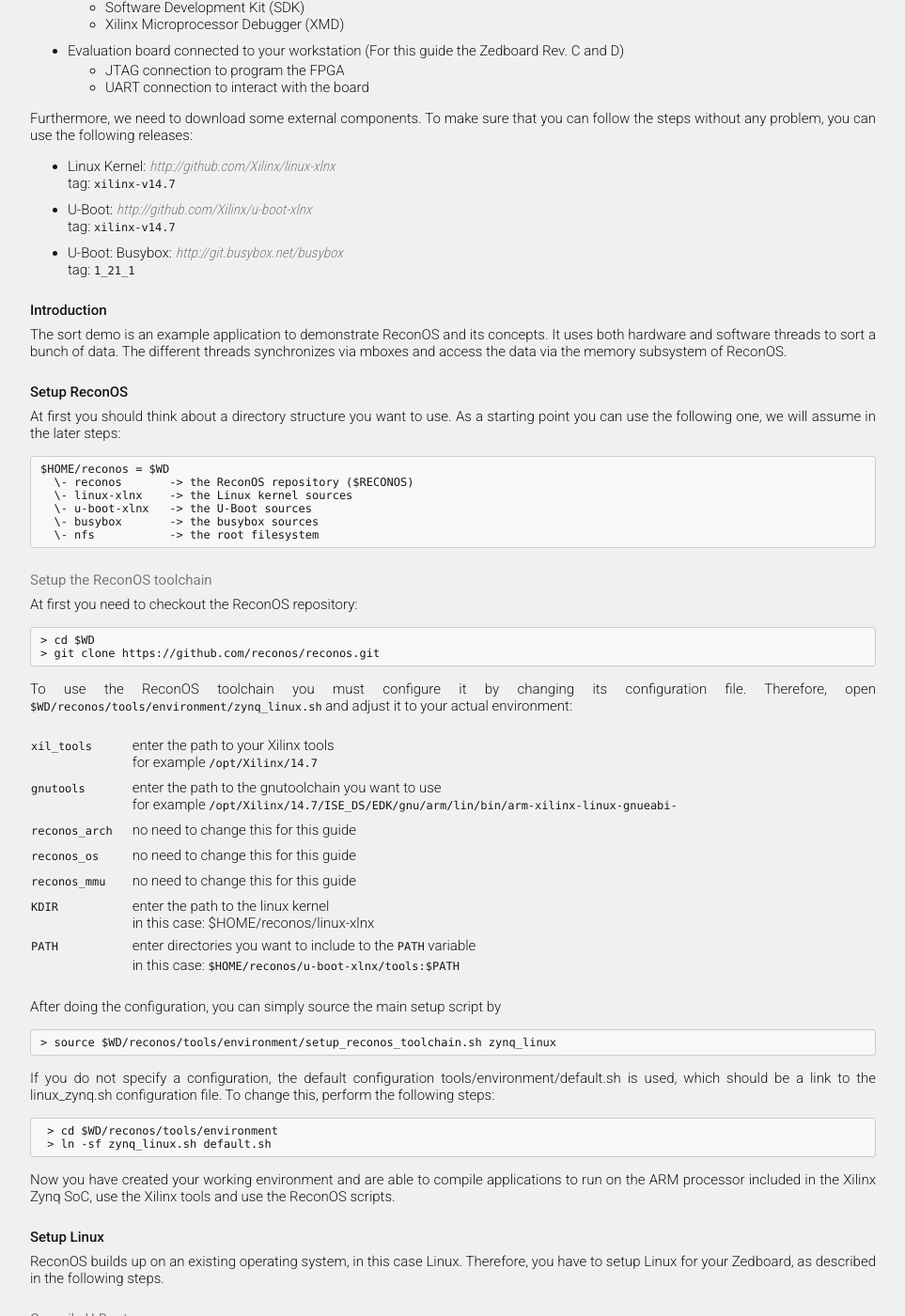
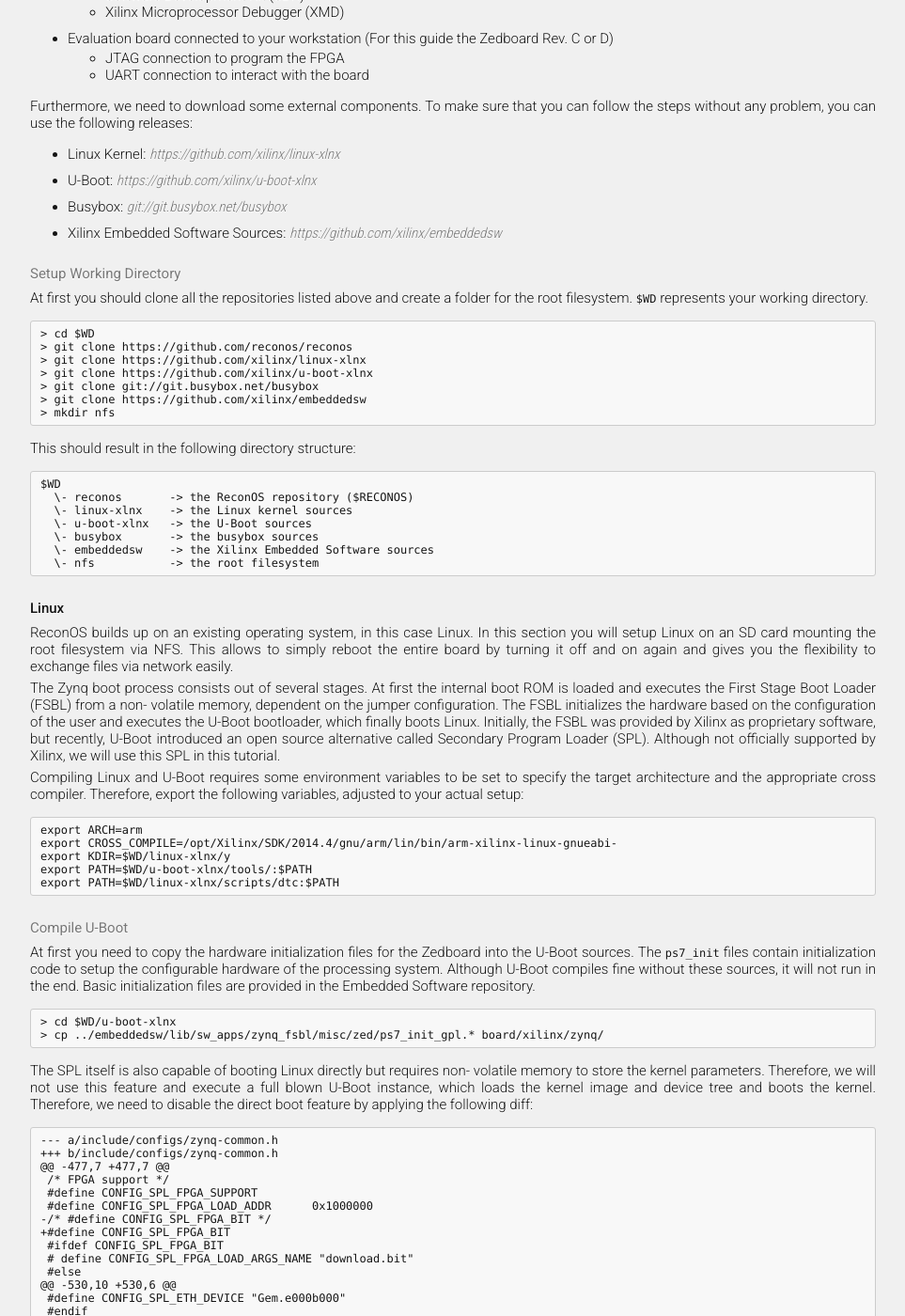
Before and after one commit to ReconOS/reconos.github.io, a Jekyll site: the page built from gettingstarted/tutorial/index.md, in a window 1280 px wide and 1400 px high, scrolled down 681 px. Shown: the whole window at 94% size, without its empty margins (158-1121 px from the left). Built offline with Jekyll 4.4.1, drawn with Linux system fonts in a browser that asks for light colours; Markdown is read by kramdown in place of the engine named in the settings; some of the changed text lies outside the part shown.

Commit message:
Adjusted tutorial for new U-Boot

````diff
--- a/gettingstarted/tutorial/index.md
+++ b/gettingstarted/tutorial/index.md
@@ -3,47 +3,47 @@ title: Step By Step Guide for the Zynq
 layout: page
 ---
 # Step By Step Guide for the Zynq
-To get started using ReconOS, this guide leads you through the
-first steps to setup your development environment. You will build
-the sort demo and execute it on your board by following the
-step by step instructions given. This guide includes the following
-steps:
+To get started using ReconOS, this guide leads you through the first steps to
+setup your development environment. You will build the sort demo and execute
+it on your board by following the step by step instructions given. The sort
+demo is an example application to demonstrate ReconOS and its concepts. It
+uses both hardware and software threads to sort a bunch of data. The different
+threads synchronizes via mboxes and access the data via the memory subsystem
+of ReconOS. This guide includes the following steps:
 
-* Setup of the ReconOS Toolchain
+* Prerequisites
 
-* Setup of Linux
+* Linux
   * U-Boot
   * Linux Kernel
   * Root Filesystem
 
-* Setup of ReconOS
-  * Linux Module
-  * C Library
-
-* Build of the Demo
+* SortDemo
   * Hardware Project
   * Software Project
   * Running the Demo
+
 
 ## Prerequisites
 
 We assume that you have basic knowledge of the development for
 an FPGA, especially for Systems on Chip, and that you have a working
-installation of the appropriate tools and your development board.
+installation of the appropriate tools and your development board:
 
 * Linux workstation with a distribution of your choice, including
   * picocom
   * NFS server
+  * Python 3.4 or greater
 
-* Xilinx ISE Design Tools (Version 14.6 or 14.7 for this guide)
-  including the following components
+* Xilinx ISE Design Tools (Version 14.7 for this guide)
+  including the following components and licenses
   * Xilinx Platform Studio (XPS)
   * ARM compiler collection
   * Software Development Kit (SDK)
   * Xilinx Microprocessor Debugger (XMD)
 
 * Evaluation board connected to your workstation
-  (For this guide the Zedboard Rev. C and D)
+  (For this guide the Zedboard Rev. C or D)
   * JTAG connection to program the FPGA
   * UART connection to interact with the board
 
@@ -51,158 +51,141 @@ Furthermore, we need to download some external components. To make
 sure that you can follow the steps without any problem, you can use
 the following releases:
 
-* Linux Kernel: [http://github.com/Xilinx/linux-xlnx](http://github.com/Xilinx/linux-xlnx)
-  tag: `xilinx-v14.7`
+* Linux Kernel: [https://github.com/xilinx/linux-xlnx](https://github.com/xilinx/linux-xlnx)
 
-* U-Boot: [http://github.com/Xilinx/u-boot-xlnx](http://github.com/Xilinx/u-boot-xlnx)
-  tag: `xilinx-v14.7`
+* U-Boot: [https://github.com/xilinx/u-boot-xlnx](https://github.com/xilinx/u-boot-xlnx)
 
-* U-Boot: Busybox: [http://git.busybox.net/busybox](http://git.busybox.net/busybox)
-  tag: `1_21_1`
+* Busybox: [git://git.busybox.net/busybox](git://git.busybox.net/busybox)
 
-## Introduction
+* Xilinx Embedded Software Sources: [https://github.com/xilinx/embeddedsw](https://github.com/xilinx/embeddedsw)
 
-The sort demo is an example application to demonstrate ReconOS and its
-concepts. It uses both hardware and software threads to sort a bunch of
-data. The different threads synchronizes via mboxes and access the data
-via the memory subsystem of ReconOS.
+### Setup Working Directory
 
-## Setup ReconOS
-At first you should think about a directory structure you want to use.
-As a starting point you can use the following one, we will assume in the
-later steps:
+At first you should clone all the repositories listed above and create a
+folder for the root filesystem. `$WD` represents your working directory.
 
 ```
-$HOME/reconos = $WD
+> cd $WD
+> git clone https://github.com/reconos/reconos
+> git clone https://github.com/xilinx/linux-xlnx
+> git clone https://github.com/xilinx/u-boot-xlnx
+> git clone git://git.busybox.net/busybox
+> git clone https://github.com/xilinx/embeddedsw
+> mkdir nfs
+```
+
+This should result in the following directory structure:
+
+```
+$WD
   \- reconos       -> the ReconOS repository ($RECONOS)
   \- linux-xlnx    -> the Linux kernel sources
   \- u-boot-xlnx   -> the U-Boot sources
   \- busybox       -> the busybox sources
+  \- embeddedsw    -> the Xilinx Embedded Software sources
   \- nfs           -> the root filesystem
 ```
 
-### Setup the ReconOS toolchain
+## Linux
 
-At first you need to checkout the ReconOS repository:
+ReconOS builds up on an existing operating system, in this case Linux. In this
+section you will setup Linux on an SD card mounting the root filesystem via
+NFS. This allows to simply reboot the entire board by turning it off and on
+again and gives you the flexibility to exchange files via network easily.
+
+The Zynq boot process consists out of several stages. At first the internal
+boot ROM is loaded and executes the First Stage Boot Loader (FSBL) from a non-
+volatile memory, dependent on the jumper configuration. The FSBL initializes
+the hardware based on the configuration of the user and executes the U-Boot
+bootloader, which finally boots Linux. Initially, the FSBL was provided by
+Xilinx as proprietary software, but recently, U-Boot introduced an open source
+alternative called Secondary Program Loader (SPL). Although not officially
+supported by Xilinx, we will use this SPL in this tutorial.
+
+Compiling Linux and U-Boot requires some environment variables to be set to
+specify the target architecture and the appropriate cross compiler. Therefore,
+export the following variables, adjusted to your actual setup:
 
 ```
-> cd $WD
-> git clone https://github.com/reconos/reconos.git
+export ARCH=arm
+export CROSS_COMPILE=/opt/Xilinx/SDK/2014.4/gnu/arm/lin/bin/arm-xilinx-linux-gnueabi-
+export KDIR=$WD/linux-xlnx/y
+export PATH=$WD/u-boot-xlnx/tools/:$PATH
+export PATH=$WD/linux-xlnx/scripts/dtc:$PATH
 ```
-
-To use the ReconOS toolchain you must configure it by changing its configuration
-file. Therefore, open `$WD/reconos/tools/environment/zynq_linux.sh` and adjust
-it to your actual environment:
-
-|                |                                                                                                                                             |
-|----------------|---------------------------------------------------------------------------------------------------------------------------------------------|
-| `xil_tools`    | enter the path to your Xilinx tools<br />for example `/opt/Xilinx/14.7`                                                                     |
-| `gnutools`     | enter the path to the gnutoolchain you want to use<br />for example `/opt/Xilinx/14.7/ISE_DS/EDK/gnu/arm/lin/bin/arm-xilinx-linux-gnueabi-` |
-| `reconos_arch` | no need to change this for this guide                                                                                                       |
-| `reconos_os`   | no need to change this for this guide                                                                                                       |
-| `reconos_mmu`  | no need to change this for this guide                                                                                                       |
-| `KDIR`         | enter the path to the linux kernel<br />in this case: $HOME/reconos/linux-xlnx                                                              |
-| `PATH`         | enter directories you want to include to the `PATH` variable<br />in this case: `$HOME/reconos/u-boot-xlnx/tools:$PATH`                     |
-
-After doing the configuration, you can simply source the main setup script by
-
-```
-> source $WD/reconos/tools/environment/setup_reconos_toolchain.sh zynq_linux
-```
-
-If you do not specify a configuration, the default configuration
-tools/environment/default.sh is used, which should be a link to the
-linux_zynq.sh configuration file. To change this, perform the following steps:
-
-```
- > cd $WD/reconos/tools/environment
- > ln -sf zynq_linux.sh default.sh
- ```
-
-Now you have created your working environment and are able to compile
-applications to run on the ARM processor included in the Xilinx Zynq SoC,
-use the Xilinx tools and use the ReconOS scripts.
-
-## Setup Linux
-
-ReconOS builds up on an existing operating system, in this case Linux.
-Therefore, you have to setup Linux for your Zedboard, as described in the
-following steps.
 
 ### Compile U-Boot
 
-To boot Linux you need the U-Boot bootloader, you need to configure and build.
-Therefore, download the U-Boot sources and change into the directory.
+At first you need to copy the hardware initialization files for the Zedboard
+into the U-Boot sources. The `ps7_init` files contain initialization code to
+setup the configurable hardware of the processing system. Although U-Boot
+compiles fine without these sources, it will not run in the end. Basic
+initialization files are provided in the Embedded Software repository.
 
 ```
-> cd $WD
-> git clone https://github.com/Xilinx/u-boot-xlnx.git
-> cd u-boot-xlnx
+> cd $WD/u-boot-xlnx
+> cp ../embeddedsw/lib/sw_apps/zynq_fsbl/misc/zed/ps7_init_gpl.* board/xilinx/zynq/
 ```
 
-Then configure the boot mode to download the kernel image via jtag by
-opening `$WD/u-boot-xlnx/include/configs/zynq-common.h` and replacing the
-following lines
+The SPL itself is also capable of booting Linux directly but requires non-
+volatile memory to store the kernel parameters. Therefore, we will not use
+this feature and execute a full blown U-Boot instance, which loads the kernel
+image and device tree and boots the kernel. Therefore, we need to disable the
+direct boot feature by applying the following diff:
 
 ```
-"jtagboot=echo TFTPing Linux to RAM... && " \
-"tftp 0x3000000 ${kernel_image} && " \
-"tftp 0x2A00000 ${devicetree_image} && " \
-"tftp 0x2000000 ${ramdisk_image} && " \
-"bootm 0x3000000 0x2000000 0x2A00000\0"
+--- a/include/configs/zynq-common.h
++++ b/include/configs/zynq-common.h
+@@ -477,7 +477,7 @@
+ /* FPGA support */
+ #define CONFIG_SPL_FPGA_SUPPORT
+ #define CONFIG_SPL_FPGA_LOAD_ADDR      0x1000000
+-/* #define CONFIG_SPL_FPGA_BIT */
++#define CONFIG_SPL_FPGA_BIT
+ #ifdef CONFIG_SPL_FPGA_BIT
+ # define CONFIG_SPL_FPGA_LOAD_ARGS_NAME "download.bit"
+ #else
+@@ -530,10 +530,6 @@
+ #define CONFIG_SPL_ETH_DEVICE "Gem.e000b000"
+ #endif
+
+-/* for booting directly linux */
+-#define CONFIG_SPL_OS_BOOT
+-#define CONFIG_SYS_SPI_KERNEL_OFFS     0 /* FIXME */
+-
+ /* SP location before relocation, must use scratch RAM */
+ #define CONFIG_SPL_TEXT_BASE   0x0
+
 ```
 
-by
+Now you can configure and compile U-Boot by using the make command:
 
 ```
-"jtagboot=echo Booting Linux from RAM... && " \
-"bootm 0x3000000 - 0x2A00000\0"
-```
-
-To adjust U-Boot to the configuration of the Zynq Processing System as provided in the
-reverence designs of ReconOS, disable the following features
-by opening `$WD/u-boot-xlnx/include/configs/zynq_zed.h` and deleting the following lines:
-
-```
-#define CONFIG_ZYNQ_QSPI
-#define CONFIG_ZYNQ_BOOT_FREEBSD
-```
-
-#### Hint for newer versions of U-Boot
-Newer versions of U-Boot include a Secondary Program Loader (SPL) to replace the classic
-Xilinx First Stage Bootlader. Since we load U-Boot via JTAG directly into the RAM, we do
-not need the SPL and should disable it by opening `$WD/u-boot-xlnx/include/configs/zynq-common.h`
-and deleting the following line:
-
-```
-#define CONFIG_SPL
-```
-
-Now you can compile U-Boot by using the make command.
-
-```
-> make zynq_zed
+> make zynq_zed_config
+> make -j3
 ```
 
 ### Compile Linux
 
-After you have compiled U-Boot you can proceed with Linux.
-At first you have to download the Linux sources and change into the
-directory.
-
-```
-> cd $WD
-> git clone https://github.com/Xilinx/linux-xlnx.git
-> cd linux-xlnx
-```
-
-Then you have to configure the Linux kernel using the default
-configuration and compile it. If you wish, you can adjust the
-configuration to your needs before compilation.
+After you have compiled U-Boot you can proceed with Linux. Therefore,
+configure the Linux kernel using the default configuration and compile it. If
+you wish, you can adjust the configuration to your needs before compilation.
 
 ```
 > make xilinx_zynq_defconfig
-> make -j8 uImage LOADADDR=0x00008000
+> make -j3 uImage LOADADDR=0x00008000
+```
+
+Additionally, Linux needs a device tree describing the underlying hardware.
+The device tree also includes the kernel parameters passed during the boot
+process. You need to adjust these parameters to fit our configuration.
+Therefore, adjust the bootargs in `$WD/linux-xlnx/arch/arm/boot/dts/zynq-
+zed.dts` to match the following. Of course, you need to adjust `<<serverip>>`,
+`<<path>>` and `<<boardip>>` to fit your configuration.
+
+```
+bootargs = "console=ttyPS0,115200 root=/dev/nfs rw nfsroot=<<serverip>>:<<path>>,tcp,nfsvers=3 ip=<<boardip>>:::255.255.255.0:reconos:eth0:off earlyprintk";
+
 ```
 
 ### Build the root filesystem
@@ -212,27 +195,16 @@ will build a minimal root filesystem by compiling busybox. If you
 do not want to build the root filesystem by your own, just download
 it from the ReconOS homepage and extract it to $WD/nfs.
 
-The first step to create your own root filesystem is to download
-the busybox sources.
+To create a minimal busybox setup, create a minimal config and enable all
+features you like. After that, compile busybox and copy the generated files to
+the root filesystem.
 
 ```
-> cd $WD
-> git clone git://git.busybox.net/busybox
-> cd busybox
-```
-
-To create a minimal busybox setup, we use the provided default
-configuration in the stepbystep folder and compile it.
-
-```
-> cp $WD/reconos/docs/busybox_config_1_21_1.config .config
+> cd $WD/busybox
+> make allnoconfig
+> make menuconfig
 > make -j3
 > make install
-```
-
-Then we can copy the generated files to our root filesystem:
-
-```
 > cp -r _install/* $WD/nfs
 ```
 
@@ -271,56 +243,38 @@ EOF
 ```
 
 ### Setup NFS
-For the development it has proved advantageous to mount the root filesystem
-via NFS.
-WARNING: If you develop with other people on the same network make
-sure that you do not use the same IP.
-
-To allow the development board to access the root filesystem via NFS you
-have to create an export for it and assign an appropriate IP to your
-network interface. Eventually you have to replace the `$UID` by your
-actual user and group id.
+As already mentioned, the root filesystem will be mounted via NFS. To allow
+the development board to access the root filesystem, you have to create an
+export for it by adding the following line to your `/etc/exports` file.
+Replace `<<path>>`, `<<boardip>>`, `<<uid>>` and `<<gid>>` by the appropriate values.
 
 ```
-> sudo cat >> /etc/exports <<EOF
-$HOME/reconos/nfs 192.168.42.2(rw,no_subtree_check,anonuid=$UID,anongid=$UID)
-EOF
-
-> sudo ifconfig eth0:1 192.168.42.1 up
-
-> sudo service nfs-kernel-server restart
+<<path> <<boardip>>(rw,no_subtree_check,anonuid=<<uid>>,anongid=<<gid>>)
 ```
 
-## Compile ReconOS kernel module and setup ReconOS files
+Of course, you need to make sure to configure both the board and your
+workstation properly to allow communication via network. This includes the
+right ip addresses and a physical connection.
 
-ReconOS combines all drivers needed in a single kernel module which needs
-to be compiled and copied together with a initialization script to the
-root filesystem.
+### Compile ReconOS kernel module
+
+ReconOS combines drivers in a kernel module which needs to be compiled and
+copied together with a initialization script to the root filesystem.
 
 ```
-> cd $RECONOS/linux/driver
+> cd $WD/reconos/linux/driver
 > make
 
 > mkdir -p $WD/nfs/opt/reconos
-> cp $RECONOS/linux/driver/mreconos.ko $WD/nfs/opt/reconos
-> cp $RECONOS/linux/scripts/reconos_init.sh $WD/nfs/opt/reconos
+> cp $WD/reconos/linux/driver/mreconos.ko $WD/nfs/opt/reconos
+> cp $WD/reconos/linux/scripts/reconos_init.sh $WD/nfs/opt/reconos
 > chmod +x $WD/nfs/opt/reconos/reconos_init.sh
 ```
 
 You can then simply initialize the entire ReconOS system by executing
 reconos_init.sh on the ARM processor.
 
-## Compile ReconOS library
-
-To compile your applications ReconOS provides all functions in a C library
-which must be created.
-
-```
-> cd $RECONOS/linux/lib
-> make
-```
-
-## Compiling the sort demo
+## Sort Demo
 
 To create an EDK project out of your hardware threads, ReconOS provides a setup
 script which can be configured through a configuration file. You need
@@ -359,7 +313,7 @@ The last step is now to compile the software parts of the sort-demo:
 > cp sort_demo $WD/nfs/opt/reconos
 ```
 
-## Running the sort demo
+### Running the Demo
 
 Now you have setup all relevant parts and can run the demo. At first you
 have to setup your Zynq board. Connect JTAG and UART to your PC and
````
